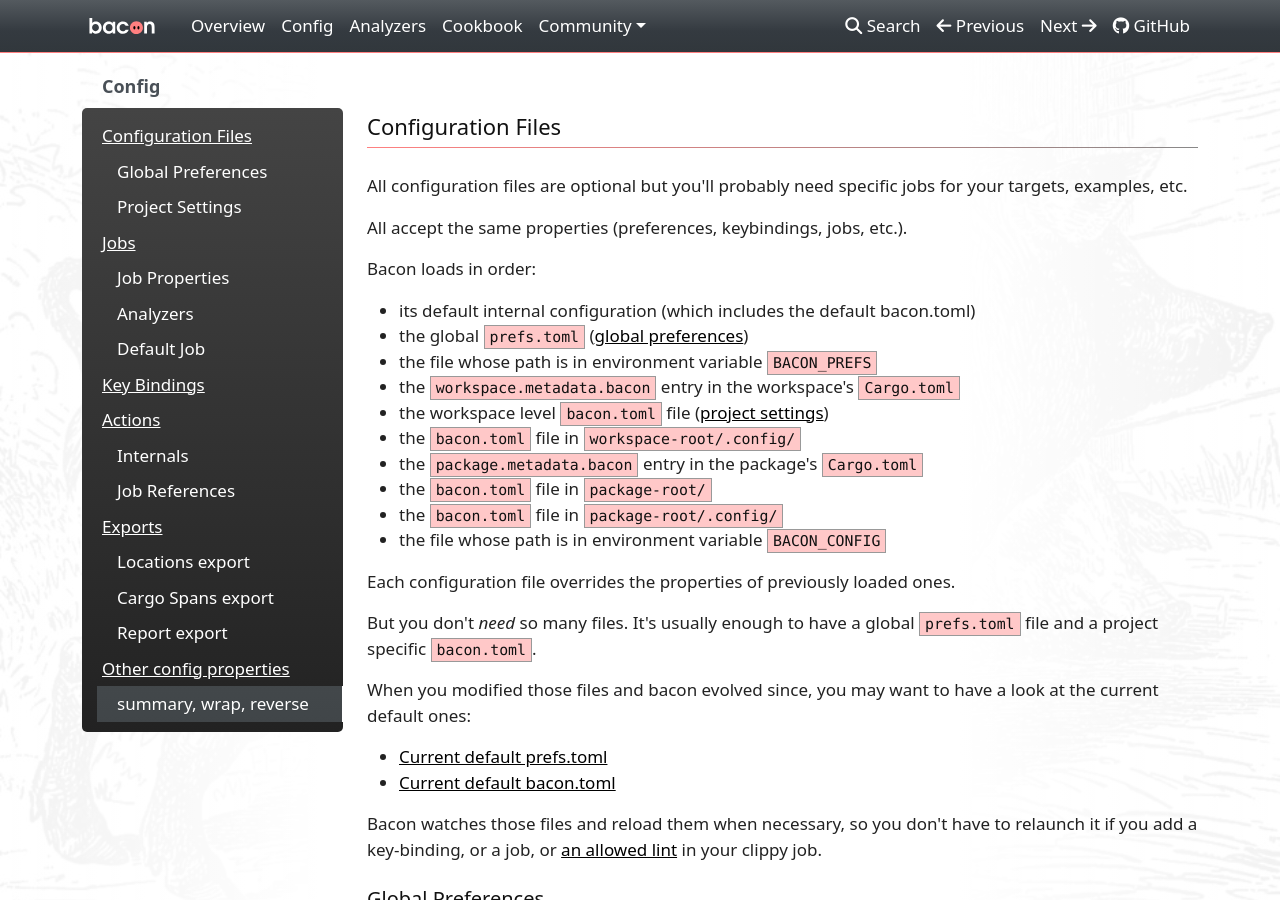
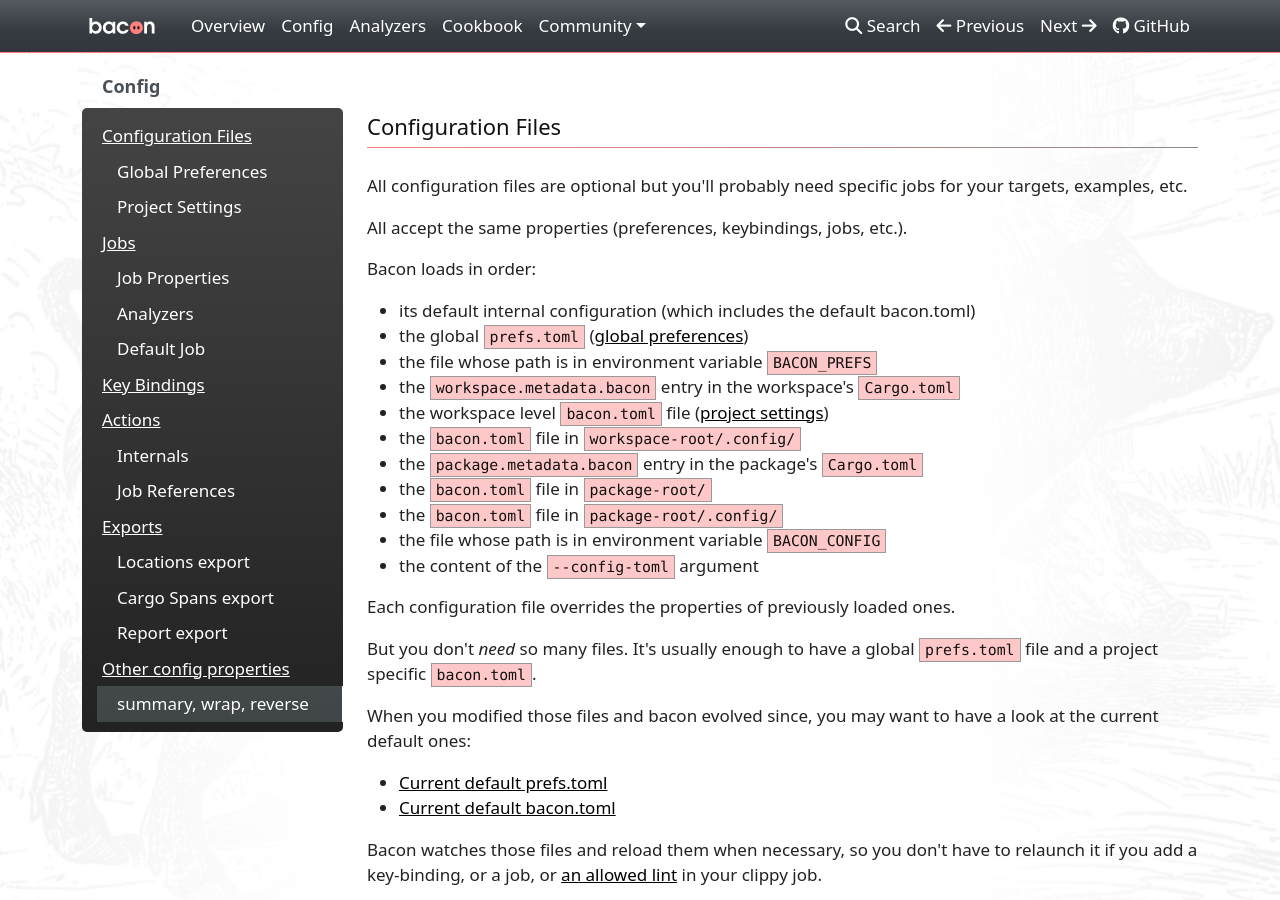
Before and after one commit to Canop/bacon, an MkDocs documentation site: the page built from website/docs/config.md, in a window 1280 px wide and 900 px high. Built offline with MkDocs 1.6.1, drawn with Linux system fonts in a browser that asks for light colours; nearby versions of some CDN libraries; a style sheet for code colours, icons or effects is not loaded.

Commit message:
mention --config-toml in web doc

```diff
--- a/website/docs/config.md
+++ b/website/docs/config.md
@@ -17,6 +17,7 @@
 * the `bacon.toml` file in `package-root/`
 * the `bacon.toml` file in `package-root/.config/`
 * the file whose path is in environment variable `BACON_CONFIG`
+* the content of the `--config-toml` argument
 
 Each configuration file overrides the properties of previously loaded ones.
 
```
